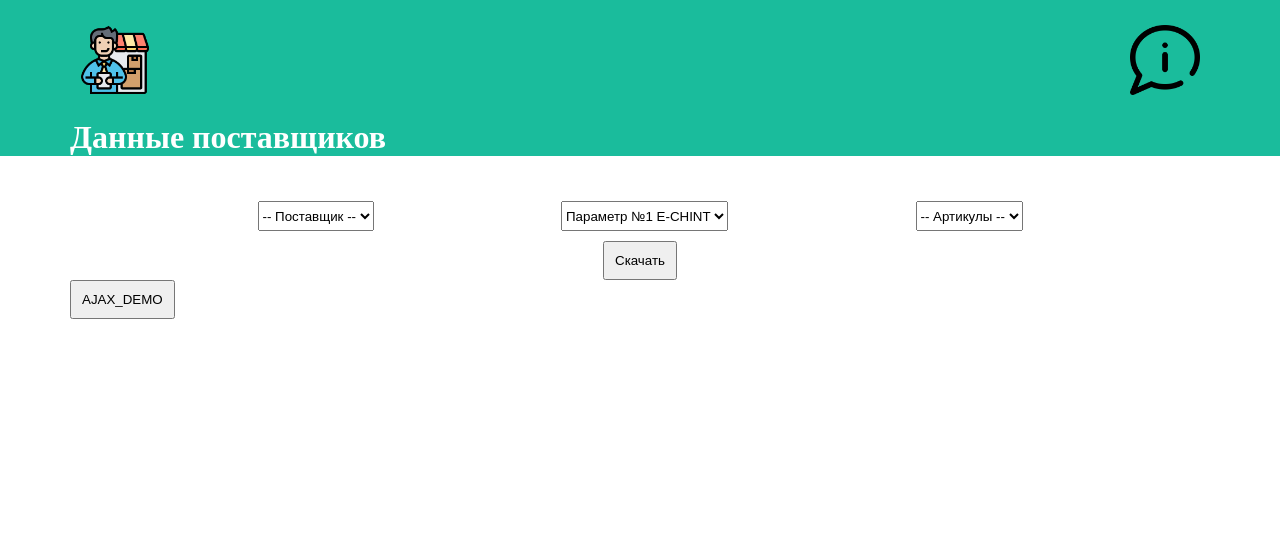
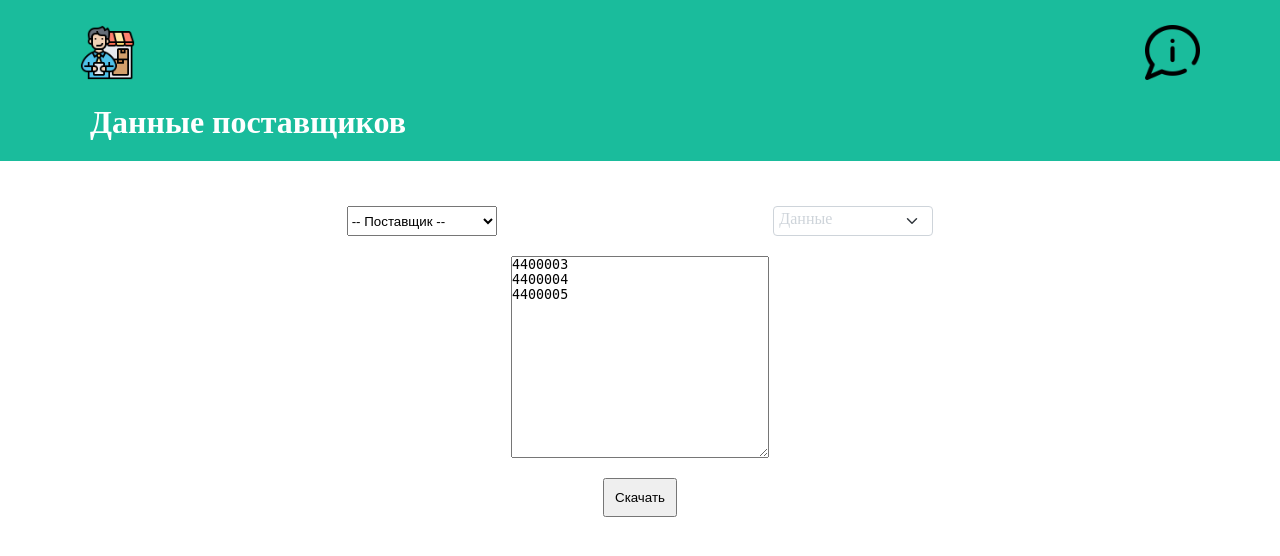
Before and after one commit to RubusAlekseevArtem/Projects, a Django app: page /suppliers/index/ in a window 1280 px wide. Shown: the top 556 px of the page. Run offline with Django 4.2, Linux system fonts and the light colour scheme; data comes from the database, SQL or seed files in the repository.

Commit message:
add textarea complete update options for dropdown menu set all options for multiple dropdown menu

```diff
--- a/mainsite/suppliers/models.py
+++ b/mainsite/suppliers/models.py
@@ -33,7 +33,7 @@ def get_suppliers(is_outdated: bool = False):
     return Supplier.objects.filter(is_outdated=is_outdated)
 
 
-def get_supplier_parameter(is_outdated: bool = False):
+def get_suppliers_parameters(is_outdated: bool = False):
     """
     Return all SupplierParameters with is_outdated filter
     """
--- a/mainsite/suppliers/static/suppliers/multiselect-dropdown.js
+++ b/mainsite/suppliers/static/suppliers/multiselect-dropdown.js
@@ -1,7 +1,9 @@
+/* https://github.com/admirhodzic/multiselect-dropdown */
+
 var style = document.createElement("style");
 style.setAttribute("id", "multiselect_dropdown_styles");
 style.innerHTML = `
-                .multiselect-dropdown{
+    .multiselect-dropdown {
         display: inline-block;
         padding: 2px 5px 0px 5px;
         border-radius: 4px;
@@ -13,16 +15,20 @@ style.innerHTML = `
         background-position: right .75rem center;
         background-size: 16px 12px;
     }
-                .multiselect-dropdown span.optext, .multiselect-dropdown span.placeholder{
-                margin-bottom:2px;
-                padding:1px 0;
+
+    .multiselect-dropdown span.optext,
+    .multiselect-dropdown span.placeholder {
+        margin-bottom: 2px;
+        padding: 1px 0;
         border-radius: 4px;
-                display:inline-block;
+        display: inline-block;
     }
-                .multiselect-dropdown span.optext{
-                background-color:lightgray;
-                padding:1px 0.75em;
+
+    .multiselect-dropdown span.optext {
+        background-color: lightgray;
+        padding: 1px 0.75em;
     }
+
     .multiselect-dropdown span.optext .optdel {
         float: right;
         margin: 0 -6px 1px 5px;
@@ -31,57 +37,73 @@ style.innerHTML = `
         cursor: pointer;
         color: #666;
     }
-                .multiselect-dropdown span.optext .optdel:hover { color: #c66;}
-                .multiselect-dropdown span.placeholder{
-                color:#ced4da;
+
+    .multiselect-dropdown span.optext .optdel:hover {
+        color: #c66;
     }
-                .multiselect-dropdown-list-wrapper{
+
+    .multiselect-dropdown span.placeholder {
+        color: #ced4da;
+    }
+
+    .multiselect-dropdown-list-wrapper {
         box-shadow: gray 0 3px 8px;
         z-index: 100;
-                padding:2px;
+        padding: 2px;
         border-radius: 4px;
         border: solid 1px #ced4da;
         display: none;
         margin: -1px;
         position: absolute;
-                top:0;
+        top: 0;
         left: 0;
         right: 0;
         background: white;
     }
-                .multiselect-dropdown-list-wrapper .multiselect-dropdown-search{
-                margin-bottom:5px;
+
+    .multiselect-dropdown-list-wrapper .multiselect-dropdown-search {
+        margin-bottom: 5px;
     }
-                .multiselect-dropdown-list{
-                padding:2px;
+
+    .multiselect-dropdown-list {
+        padding: 2px;
         height: 15rem;
-                overflow-y:auto;
+        overflow-y: auto;
         overflow-x: hidden;
     }
+
     .multiselect-dropdown-list::-webkit-scrollbar {
         width: 6px;
     }
+
     .multiselect-dropdown-list::-webkit-scrollbar-thumb {
         background-color: #bec4ca;
-                border-radius:3px;
+        border-radius: 3px;
     }
 
-                .multiselect-dropdown-list div{
+    .multiselect-dropdown-list div {
         padding: 5px;
     }
-                .multiselect-dropdown-list input{
+
+    .multiselect-dropdown-list input {
         height: 1.15em;
         width: 1.15em;
         margin-right: 0.35em;
     }
-                .multiselect-dropdown-list div.checked{
-                }
-                .multiselect-dropdown-list div:hover{
+
+    .multiselect-dropdown-list div.checked {}
+
+    .multiselect-dropdown-list div:hover {
         background-color: #ced4da;
     }
-                .multiselect-dropdown span.maxselected {width:100%;}
-                .multiselect-dropdown-all-selector {border-bottom:solid 1px #999;}
-                `;
+
+    .multiselect-dropdown span.maxselected {
+        width: 80%;
+    }
+
+    .multiselect-dropdown-all-selector {
+        border-bottom: solid 1px #999;
+    }`;
 document.head.appendChild(style);
 
 function MultiselectDropdown(options) {
@@ -89,7 +111,7 @@ function MultiselectDropdown(options) {
     search: true,
     height: "15rem",
     placeholder: "Данные",
-    txtSelected: "selected",
+    txtSelected: "выбрано",
     txtAll: "Все",
     txtRemove: "Remove",
     txtSearch: "Поиск",
@@ -116,7 +138,7 @@ function MultiselectDropdown(options) {
     return e;
   }
 
-  document.querySelectorAll("select[multiple]").forEach((el, k) => {
+  document.querySelectorAll("select[multiple]").forEach((el, _) => {
     var div = newEl("div", {
       class: "multiselect-dropdown",
       style: {
@@ -215,7 +237,7 @@ function MultiselectDropdown(options) {
           div.appendChild(
             newEl("span", {
               class: ["optext", "maxselected"],
-              text: sels.length + " " + config.txtSelected,
+              text: `${config.txtSelected} ${sels.length}`,
             })
           );
         } else {
--- a/mainsite/suppliers/static/suppliers/style.css
+++ b/mainsite/suppliers/static/suppliers/style.css
@@ -25,9 +25,14 @@
 }
 
 .header_image {
-    width: 70px;
-    height: 70px;
+    width: 55px;
+    height: 55px;
     margin: 10px;
+}
+
+.header_h1 {
+    padding-bottom: 20px;
+    padding-left: 20px;
 }
 
 .content_site {
@@ -43,6 +48,7 @@
 
 .select {
     min-height: 30px;
+    min-width: 150px;
     /* max-height: 30px; */
 }
 
@@ -59,3 +65,18 @@
 .button_input {
     padding: 10px;
 }
+
+.textarea_block {
+    display: flex;
+    justify-content: center;
+    margin-top: 20px;
+    margin-bottom: 20px;
+}
+
+.textarea {
+    height: 200px;
+    max-height: 200px;
+    min-height: 50px;
+    max-width: 1000px;
+    min-width: 200px;
+}
--- a/mainsite/suppliers/templates/suppliers/base.html
+++ b/mainsite/suppliers/templates/suppliers/base.html
@@ -31,7 +31,7 @@
             <a href="#"><img class="header_image" src="{% static 'images/supplier.png' %}" alt="supplier image"></a>
             <a href="#"><img class="header_image" src="{% static 'images/about.png' %}" alt="about image"></a>
         </div>
-        <h1 class="h1">{{title}}</h1>
+        <h1 class="header_h1">{{title}}</h1>
 
     </div>
 </div>
--- a/mainsite/suppliers/templates/suppliers/index.html
+++ b/mainsite/suppliers/templates/suppliers/index.html
@@ -2,8 +2,12 @@
 
 {% load static %}
 {% block js %}
+<!-- Выпадающий список  -->
 <script type="text/javascript" src="{% static 'suppliers/multiselect-dropdown.js' %}"></script>
-
+<!-- для ajax чтобы не скачивать jQuery ?-->
+<script src="https://ajax.googleapis.com/ajax/libs/jquery/3.6.1/jquery.min.js"></script>
+<!-- запросы  -->
+<script type="text/javascript" src="{% static 'suppliers/main.js' %}"></script>
 {% endblock %}
 
 {% block content %}
@@ -13,9 +17,6 @@
     <div class="container">
 
         <form action="">
-            <div id="data-from-script">
-                {{data1}}
-            </div>
 
             <div class="suppliers_data">
                 <select class="select"
@@ -33,38 +34,36 @@
                 <select class="select"
                         id="supplier_parameters_select"
                         name="supplier_parameters_data"
+
                         {% if is_multiple %}
                         multiple
                         multiselect-search="true"
+                        multiselect-max-items="{{ max_items_in_dropdown_menu }}"
                         multiselect-select-all="true"
+                        multiselect-hide-x = "false"
                         {% endif %}
                 >
                     {% for supplier_parameter in supplier_parameters %}
                     <option value="{{ supplier_parameter.id }}">{{ supplier_parameter.parameter_name }}</option>
                     {% endfor %}
                 </select>
+            </div>
 
-                <select class="select" name="articles_data">
-                    <option disabled="disabled" selected>-- Артикулы --</option>
-                    {% for article in articles %}
-                    <option value="{{ article.id }}">{{ article.name }}</option>
-                    {% endfor %}
-                </select>
+            <div class="textarea_block">
+                <textarea class="textarea" id="list_codes" cols="30">4400003
+4400004
+4400005</textarea>
             </div>
 
             <div class="submit_input">
-                <input type="submit" value="Скачать" class="button_input">
+                <input type="submit" value="Скачать" class="button_input" onclick="downloadOnClick()">
             </div>
         </form>
 
-        <div class="demo">
+        <div class="demo" style="display:none;">
             <button type="button" class="btn btn-success btn-lg" style="padding:10px;">AJAX_DEMO</button>
             <ul id="seconds">
             </ul>
-            <!-- для ajax чтобы не скачивать jQuery ?-->
-            <script src="https://ajax.googleapis.com/ajax/libs/jquery/3.6.1/jquery.min.js"></script>
-            <!-- запросы  -->
-            <script type="text/javascript" src="{% static 'suppliers/main.js' %}"></script>
         </div>
 
     </div>
--- a/mainsite/suppliers/urls.py
+++ b/mainsite/suppliers/urls.py
@@ -1,5 +1,3 @@
-from django.conf import settings
-from django.conf.urls.static import static
 from django.urls import path
 
 from .views import index
@@ -8,4 +6,4 @@ app_name = 'suppliers'
 
 urlpatterns = [
     path("index/", index, name="index"),
-] + static(settings.STATIC_URL, document_root=settings.STATIC_ROOT)
+]
--- a/mainsite/suppliers/views.py
+++ b/mainsite/suppliers/views.py
@@ -4,7 +4,7 @@ from django.core import serializers
 from django.http import JsonResponse
 from django.shortcuts import render
 
-from .models import get_suppliers, get_supplier_parameter, SupplierParameter
+from .models import get_suppliers, SupplierParameter
 
 
 def is_ajax(request):
@@ -25,13 +25,14 @@ def index(request):
         if data == 'getSuppliersParameters' and is_ajax(request) and request.GET.get('supplier_id'):
             supplier_id = int(request.GET.get('supplier_id'))
             supplier_parameters_query_set = SupplierParameter.objects.all().filter(supplier__pk=supplier_id)
-            suppliers = serializers.serialize('json', supplier_parameters_query_set)
+            suppliers = serializers.serialize('json', supplier_parameters_query_set)  # serialize query set to json
             print(suppliers)
             return JsonResponse({'suppliers': suppliers}, status=200)
     context = {
         'title': 'Данные поставщиков',
         'suppliers': get_suppliers(),
-        'supplier_parameters': get_supplier_parameter(),
-        'is_multiple': False
+        'supplier_parameters': [],
+        'is_multiple': True,
+        'max_items_in_dropdown_menu': 5,
     }
     return render(request, 'suppliers/index.html', context)
```
Also changed, not shown: DKC API/main.py (deleted, +0 -28 lines), DKC_API/main.py (added, +55 -0 lines), mainsite/suppliers/static/suppliers/main.js (+38 -73 lines), DKC_API/data_classes/__init__.py (added), DKC_API/data_classes/certificate.py (renamed from DKC API/data_classes/certificate.py), DKC_API/data_classes/material.py (renamed from DKC API/data_classes/material.py), DKC_API/data_classes/stock.py (renamed from DKC API/data_classes/stock.py), DKC_API/data_classes/video.py (renamed from DKC API/data_classes/video.py), DKC_API/dkc_log.txt (renamed from DKC API/dkc_log.txt), DKC_API/dkc_obj.py (renamed from DKC API/dkc_obj.py), DKC_API/load_data.txt (renamed from DKC API/load_data.txt), DKC_API/material.py (renamed from DKC API/material.py), E-CHINT_API/main.py (renamed from E-CHINT API/main.py). Lines whose indentation alone changed are shown as unchanged.
